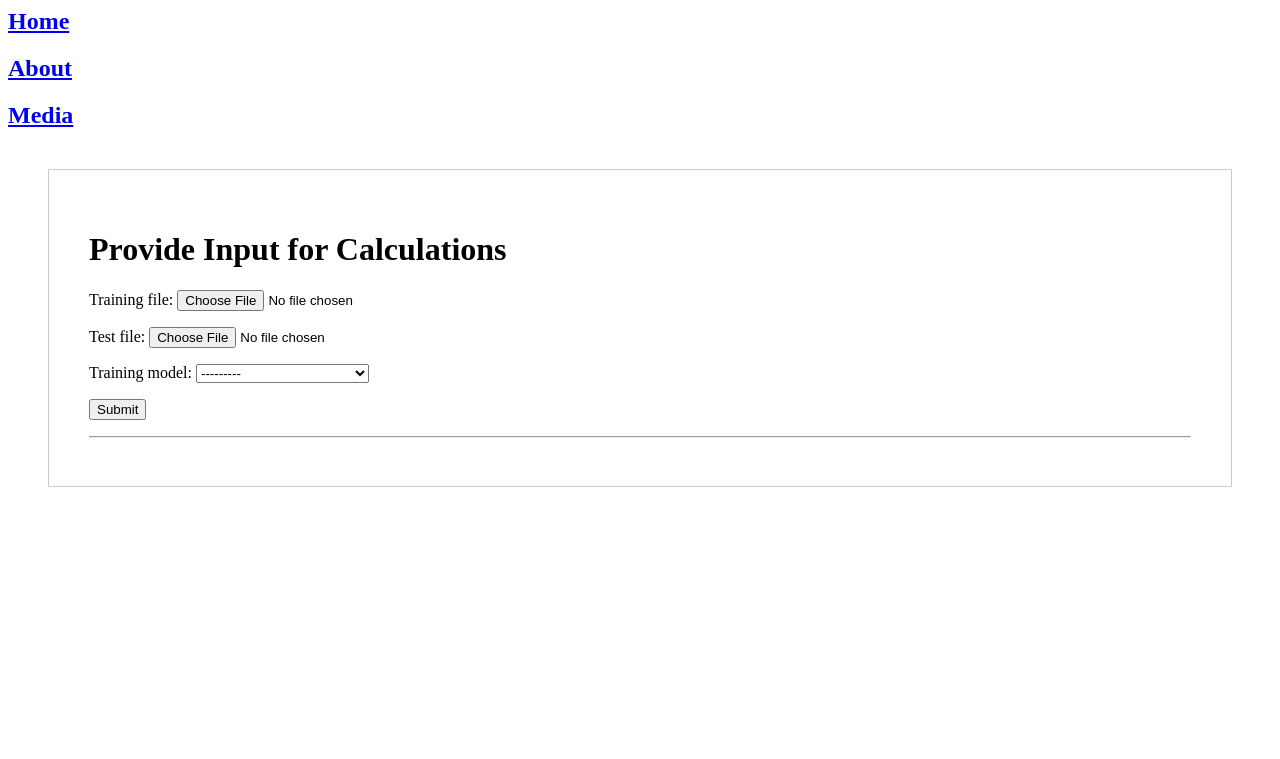
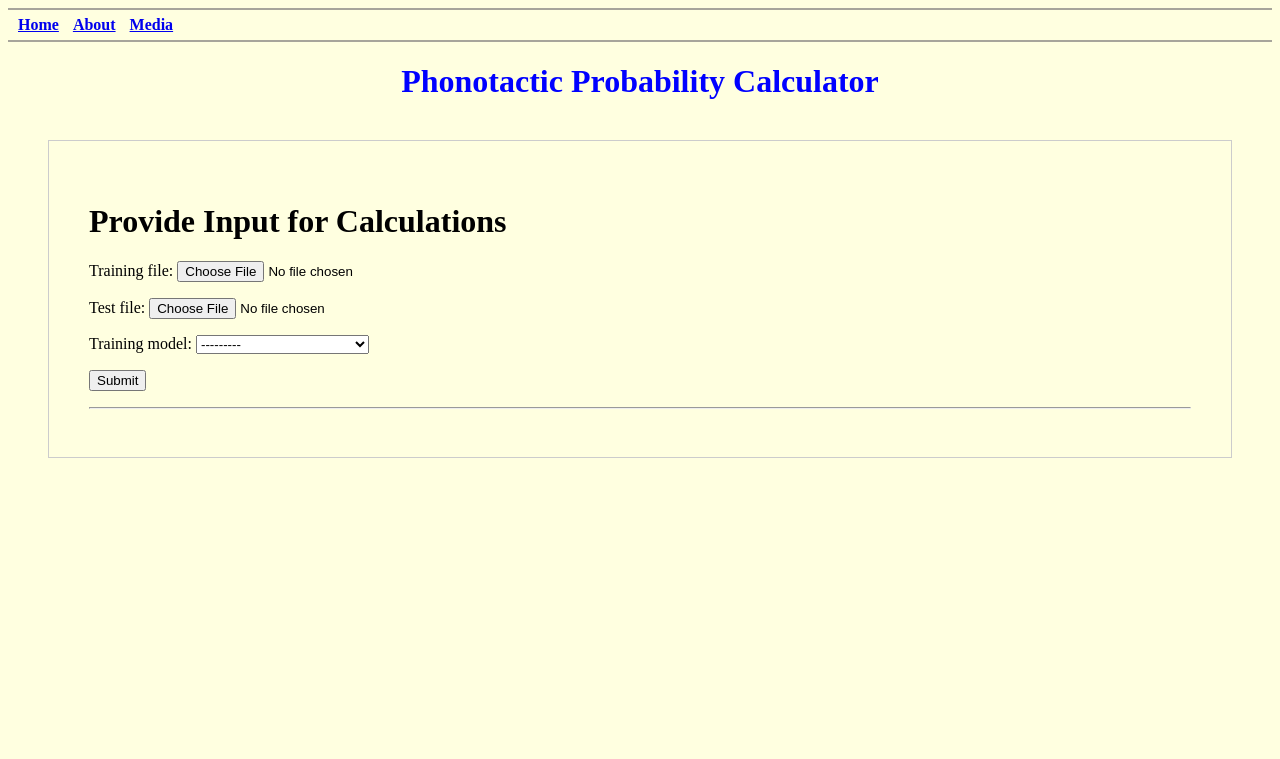
Before and after one commit to connormayer/uci_phonotactic_calculator, a Django app: page / in a window 1280 px wide. Shown: the top 759 px of the page. Run offline with Django 3.2, Linux system fonts and the light colour scheme.

Commit message:
Add base front-end aesthetics

```diff
--- /dev/null
+++ b/static/css/base.css
@@ -0,0 +1,27 @@
+body {
+    background-color: lightyellow;
+}
+
+.top-header {
+    display: block;
+    border-top: 2px solid #a7a59b;
+    border-bottom: 2px solid #a7a59b;
+    height: 22px;
+    line-height: 22px;
+    padding: 4px 10px;
+    font-size: 16px;
+    clear:both;
+}
+
+.about-button {
+    margin-left: 10px;
+}
+
+.media-button {
+    margin-left: 10px;
+}
+
+.page-title {
+    color: blue;
+    text-align: center;
+}
--- a/webcalc/templates/base.html
+++ b/webcalc/templates/base.html
@@ -1,17 +1,39 @@
 <!-- templates/base.html -->
+
+{% load static %}
+
 <html>
     <head>
         <title>Phonotactic Web Calculator</title>
+        <link href="{% static 'css/base.css' %}" rel="stylesheet">
     </head>
+
     <body>
-        <header>
-            <h2><a href="{% url 'home' %}">Home</a></h2>
-            <h2><a href="{% url 'home' %}">About</a></h2>
-            <h2><a href="{% url 'media' %}">Media</a></h2>
-        </header>
-        <div>
-            {% block content %}
-            {% endblock content %}
+
+        <div class="top-header">
+            <span class="home-button">
+                <strong>
+                    <a href="{% url 'home' %}">Home</a>
+                </strong>
+            </span>
+            <span class="about-button">
+                <strong>
+                    <a href="{% url 'home' %}">About</a>
+                </strong>
+            </span>
+            <span class="media-button">
+                <strong>
+                    <a href="{% url 'media' %}">Media</a>
+                </strong>
+            </span>
         </div>
+        <div class="page-title">
+            <h1>
+                Phonotactic Probability Calculator
+            </h1>
+        </div>
+
+        {% block content %}
+        {% endblock content %}
     </body>
 </html>
--- a/webcalc_project/settings.py
+++ b/webcalc_project/settings.py
@@ -122,3 +122,4 @@ USE_TZ = True
 # https://docs.djangoproject.com/en/2.1/howto/static-files/
 
 STATIC_URL = '/static/'
+STATICFILES_DIRS = [os.path.join(BASE_DIR, 'static')]
```
